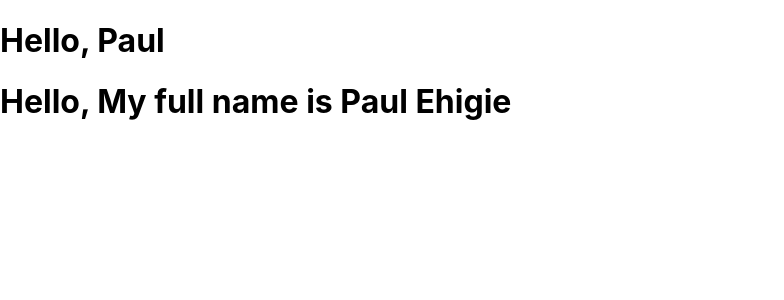
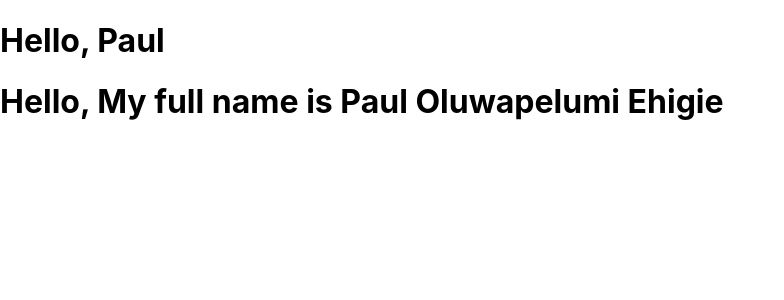
Before and after one commit to Ehigiepaul01/Pratice-React, a React (Create React App) app in the folder praticeapp/: page / in a window 1280 px wide. Shown: the top 300 px of the page, without its empty margins (0-784 px from the left). Built offline with nearby package versions, Linux system fonts and the light colour scheme.

Commit message:
made few updates

```diff
--- a/praticeapp/src/App.js
+++ b/praticeapp/src/App.js
@@ -4,7 +4,7 @@ function App() {
   return (
     <div className="App">
       <Heading firstName="Paul" />
-      <Heading firstName="My full name is Paul Ehigie" />
+      <Heading firstName="My full name is Paul Oluwapelumi Ehigie" />
     </div>
   );
 }
```
